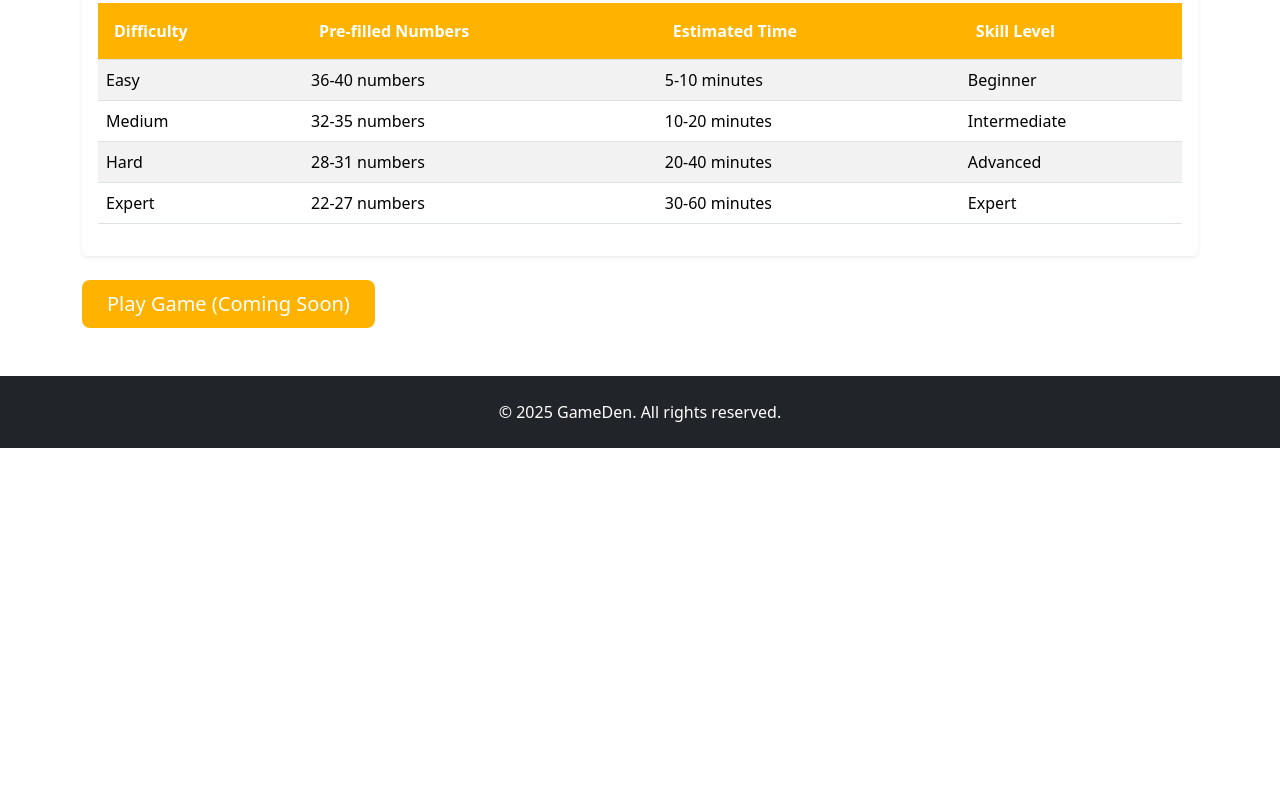
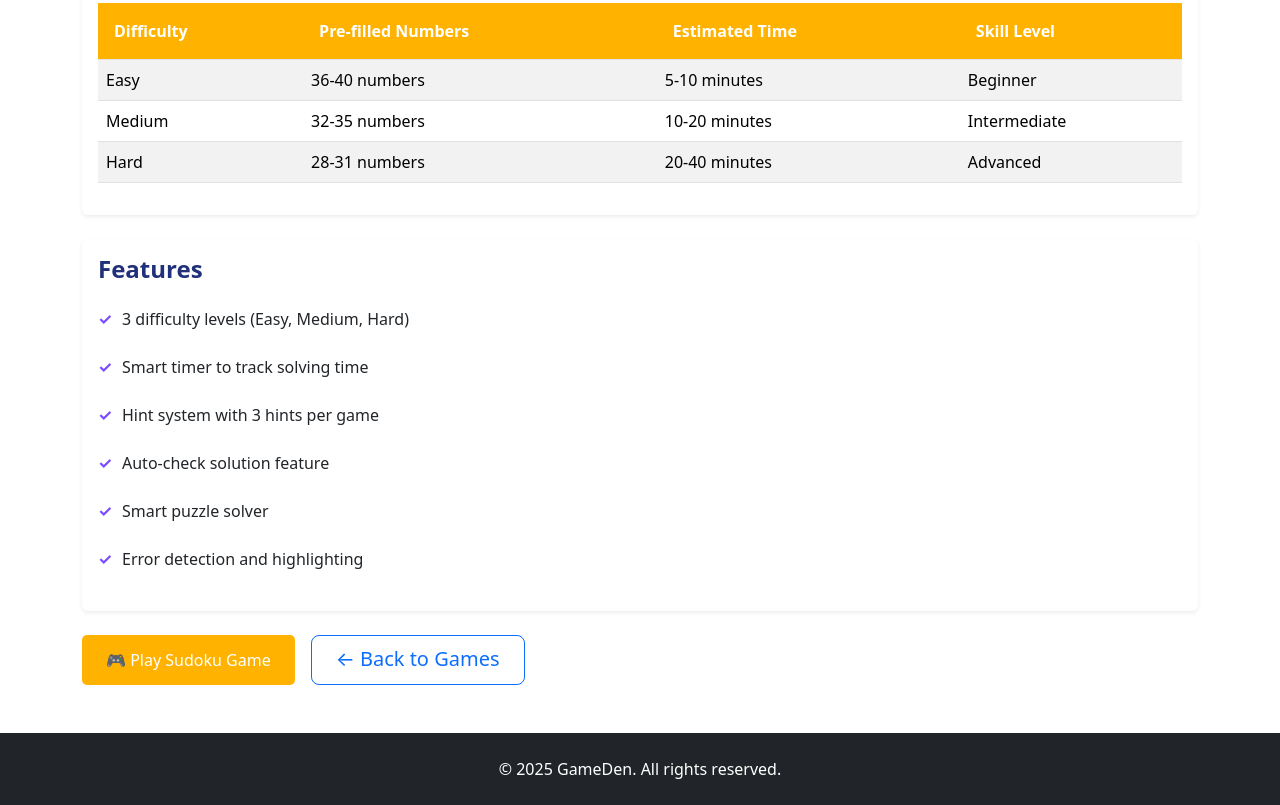
Before and after one commit to Hajer69/GameDen, a plain HTML site: page part2/sudoku.html in a window 1280 px wide. Shown: the part 834-1639 px from the top of the page. Before the commit the page ends 1282 px from the top, so only its background shows below. Drawn offline with nearby package versions, Linux system fonts and the light colour scheme.

Commit message:
Update sudoku.html

```diff
--- a/part2/sudoku.html
+++ b/part2/sudoku.html
@@ -20,12 +20,8 @@
             background: linear-gradient(135deg, var(--primary-blue) 0%, var(--primary-purple) 100%) !important;
         }
         .btn-primary-custom {
-            background-color: #FFB300;
-            color: white !important;
-        }
-        .btn-primary-custom:hover {
-            background-color: #d4980c;
-            color: white !important;
+            background-color: var(--accent-orange) !important;
+            border-color: var(--accent-orange) !important;
         }
         .btn-purple {
             background-color: var(--primary-purple) !important;
@@ -51,11 +47,42 @@
             padding: 1rem;
             text-align: left;
         }
+        .goals-list {
+            list-style: none;
+            padding: 0;
+        }
+
+        .goals-list li {
+            padding: 0.5rem 0;
+            padding-left: 1.5rem;
+            position: relative;
+        }
+
+        .goals-list li:before {
+            content: "✓";
+            position: absolute;
+            left: 0;
+            color: #7C4DFF;
+            font-weight: bold;
+        }
         .table th{
             background: #FFB300;
             color: white;
             padding: 1rem;
             text-align: left;
+        }
+        .btn-game {
+            background: #FFB300;
+            color: white;
+            padding: 0.8rem 2rem;
+            border: none;
+            border-radius: 5px;
+            font-size: 1rem;
+            cursor: pointer;
+        }
+        .btn-game:hover {
+            background: #c18a09;
+            color: white;
         }
     </style>
 </head>
@@ -134,8 +161,8 @@
                                     <td>Logical reasoning, Pattern recognition, Concentration</td>
                                 </tr>
                                 <tr>
-                                    <td class="fw-bold">Difficulty Levels</td>
-                                    <td>Easy, Medium, Hard, Expert</td>
+                                    <td class="fw-bold">Game Features</td>
+                                    <td>3 Difficulty levels, Timer, Hints, Auto-check</td>
                                 </tr>
                                 <tr>
                                     <td class="fw-bold">Average Game Time</td>
@@ -182,21 +209,35 @@
                                     <td>20-40 minutes</td>
                                     <td>Advanced</td>
                                 </tr>
-                                <tr>
-                                    <td>Expert</td>
-                                    <td>22-27 numbers</td>
-                                    <td>30-60 minutes</td>
-                                    <td>Expert</td>
-                                </tr>
                             </tbody>
                         </table>
                     </div>
                 </div>
             </div>
 
+            <!-- Game Features -->
+            <div class="card shadow-sm border-0 mb-4">
+                <div class="card-body">
+                    <h3 class="h4 fw-bold text-primary-custom mb-3">Features</h3>
+                    <ul class="goals-list">
+                        <li class="mb-2">3 difficulty levels (Easy, Medium, Hard)</li>
+                        <li class="mb-2">Smart timer to track solving time</li>
+                        <li class="mb-2">Hint system with 3 hints per game</li>
+                        <li class="mb-2">Auto-check solution feature</li>
+                        <li class="mb-2">Smart puzzle solver</li>
+                        <li class="mb-0">Error detection and highlighting</li>
+                    </ul>
+                </div>
+            </div>
+
             <!-- Action Buttons -->
             <div class="d-grid gap-2 d-md-flex justify-content-md-start">
-                <a href="#" class="btn btn-primary-custom btn-lg px-4 me-md-2 text-white">Play Game (Coming Soon)</a>
+                <a href="sudoku-game.html" class="btn btn-game btn-lg px-4 me-md-2">
+                    🎮 Play Sudoku Game
+                </a>
+                <a href="games.html" class="btn btn-outline-primary btn-lg px-4">
+                    ← Back to Games
+                </a>
             </div>
         </div>
     </section>
@@ -207,7 +248,5 @@
             <p class="mb-0">&copy; 2025 GameDen. All rights reserved.</p>
         </div>
     </footer>
-
-
 </body>
 </html>
```
